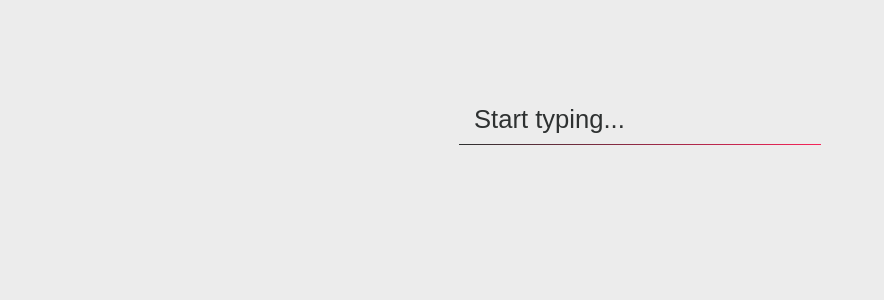
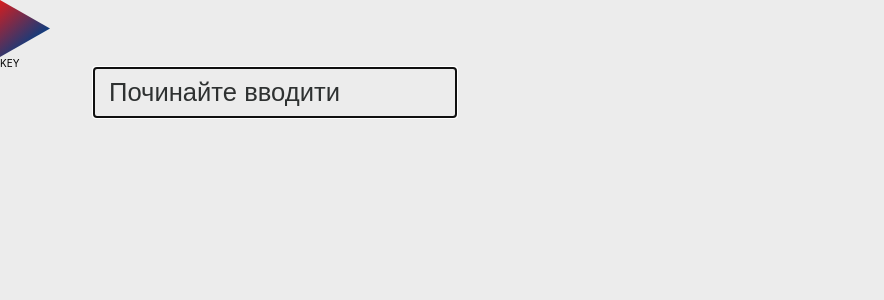
Before and after one commit to orlovol/key, a React (Create React App) app in the folder frontend/: page / in a window 1280 px wide. Shown: the top 300 px of the page, without its empty margins (0-884 px from the left). Built offline with nearby package versions, Linux system fonts and the light colour scheme.

Commit message:
Frontend. Handle payload correctly

```diff
--- a/frontend/src/App.js
+++ b/frontend/src/App.js
@@ -6,6 +6,7 @@ import "./variables.css";
 import "./App.css";
 
 import api from "./api";
+import Logo from "./components/Logo";
 import Search from "./components/Search";
 import Locations from "./components/Locations";
 
@@ -20,6 +21,7 @@ class App extends Component {
 
   state = {
     query: "",
+    responseQuery: "",
     locations: []
   };
 
@@ -32,22 +34,21 @@ class App extends Component {
     if (name.length > 1) {
       try {
         const {
-          data: { results: locations }
+          data: { results: locations, query: responseQuery }
         } = await axios.get(api.location(), {
           params: { q: name }
         });
-        this.setState({ locations });
+        this.setState({ locations, responseQuery });
       } catch (err) {
         console.error(err);
-        this.setState({ locations: [{ id: 0, name: "No results", type: "" }] });
+        this.setState({ locations: [], responseQuery: "" });
       }
     } else {
-      this.setState({ locations: [] });
+      this.setState({ locations: [], responseQuery: "" });
     }
-  }, 150);
+  }, 100);
 
   handleSubmit(e) {
-    // TODO: implement
     e.preventDefault();
   }
 
@@ -64,16 +65,20 @@ class App extends Component {
   render() {
     return (
       <div className="App">
-        <div className="search-container">
+        <header className="header">
+          <Logo />
           <Search
             query={this.state.query}
             handleSubmit={this.handleSubmit}
             handleChange={this.handleChange}
             handleClear={this.handleClear}
           />
-        </div>
+        </header>
         <div className="location-container">
-          <Locations locations={this.state.locations} />
+          <Locations
+            locations={this.state.locations}
+            query={this.state.responseQuery}
+          />
         </div>
       </div>
     );
--- a/frontend/src/components/Location.js
+++ b/frontend/src/components/Location.js
@@ -1,11 +1,49 @@
-import React from 'react';
-import './Location.css'
+import React, { Fragment } from "react";
+import "./Location.css";
 
-const Location = ({ location }) => (
-  <li className="location">
-    <p><em>{location.name}</em></p>
-    <p><span>{location.type}</span></p>
-  </li>
-);
+const Type_Map = {
+  region: "область",
+  raion: "район",
+  city: "місто",
+  district: "район",
+  microdistrict: "мікрорайон",
+  street: "вулиця",
+  address: "адреса"
+};
+
+const Location = ({ location, query }) => {
+  const { names, type } = location;
+  const relevantName = Array.isArray(names) ? names[0] : null;
+  const [name, parent] = relevantName;
+
+  const nameMatched = name => {
+    const queryPos = name.toLowerCase().indexOf(query, 0);
+    if (queryPos < 0) {
+      return name;
+    }
+    const prefix = name.slice(0, queryPos);
+    const match = name.slice(queryPos, queryPos + query.length);
+    const suffix = name.slice(queryPos + query.length);
+    return (
+      <Fragment>
+        {prefix}
+        <em>{match}</em>
+        {suffix}
+      </Fragment>
+    );
+  };
+
+  return (
+    Boolean(relevantName) && (
+      <li className="location">
+        <div className="location__item">
+          <p>{nameMatched(name)}</p>
+          <p className="location__parent">{parent}</p>
+        </div>
+        <span className="location__type">{Type_Map[type]}</span>
+      </li>
+    )
+  );
+};
 
 export default Location;
--- a/frontend/src/components/Locations.js
+++ b/frontend/src/components/Locations.js
@@ -1,14 +1,12 @@
-import React from 'react';
-import Location from './Location'
-import './Locations.css'
+import React from "react";
+import Location from "./Location";
+import "./Locations.css";
 
-const Locations = ({ locations }) => (
+const Locations = ({ locations, query }) => (
   <ul className="locations">
-    {
-      locations.map(location =>
-        <Location key={location.id} location={location} />
-      )
-    }
+    {locations.map(location => (
+      <Location key={location.id} location={location} query={query} />
+    ))}
   </ul>
 );
 
--- /dev/null
+++ b/frontend/src/components/Logo.js
@@ -0,0 +1,30 @@
+import React from "react";
+
+const Logo = () => (
+  <div className="logo">
+    <svg xmlns="http://www.w3.org/2000/svg" height="57" width="50">
+      <defs>
+        <linearGradient
+          id="A"
+          y2="253.348"
+          spreadMethod="reflect"
+          gradientUnits="userSpaceOnUse"
+          x2="336.226"
+          y1="86.665"
+          x1="191.88"
+        >
+          <stop stop-opacity=".996" stop-color="#d81c1c" offset="0" />
+          <stop stop-opacity=".996" stop-color="#053d82" offset=".745" />
+        </linearGradient>
+      </defs>
+      <path
+        transform="matrix(.34639 0 0 .34198 -66.465368 -29.636993)"
+        fill="url(#A)"
+        d="M191.9 86.663L336.23 170 191.9 253.34z"
+      />
+    </svg>
+    <p>KEY</p>
+  </div>
+);
+
+export default Logo;
--- a/frontend/src/components/Search.js
+++ b/frontend/src/components/Search.js
@@ -5,20 +5,16 @@ import "./Search.css";
 const Search = ({ query, handleSubmit, handleChange, handleClear }) => (
   <form className="search" onSubmit={handleSubmit}>
     <div className="search-input-wrapper">
+      <input
+        className="search-input"
+        placeholder="Починайте вводити"
+        value={query}
+        onChange={handleChange}
+        autoFocus={true}
+      />
       {query && (
         <button className="button-clear" type="button" onClick={handleClear}>
           &times;
-        </button>
-      )}
-      <input
-        className="search-input"
-        placeholder="Start typing..."
-        value={query}
-        onChange={handleChange}
-      />
-      {query && (
-        <button className="button-submit" type="submit">
-          ▶
         </button>
       )}
     </div>
```
Also changed, not shown: frontend/src/api/index.js (+5 -5 lines), frontend/src/index.js (+6 -6 lines).
